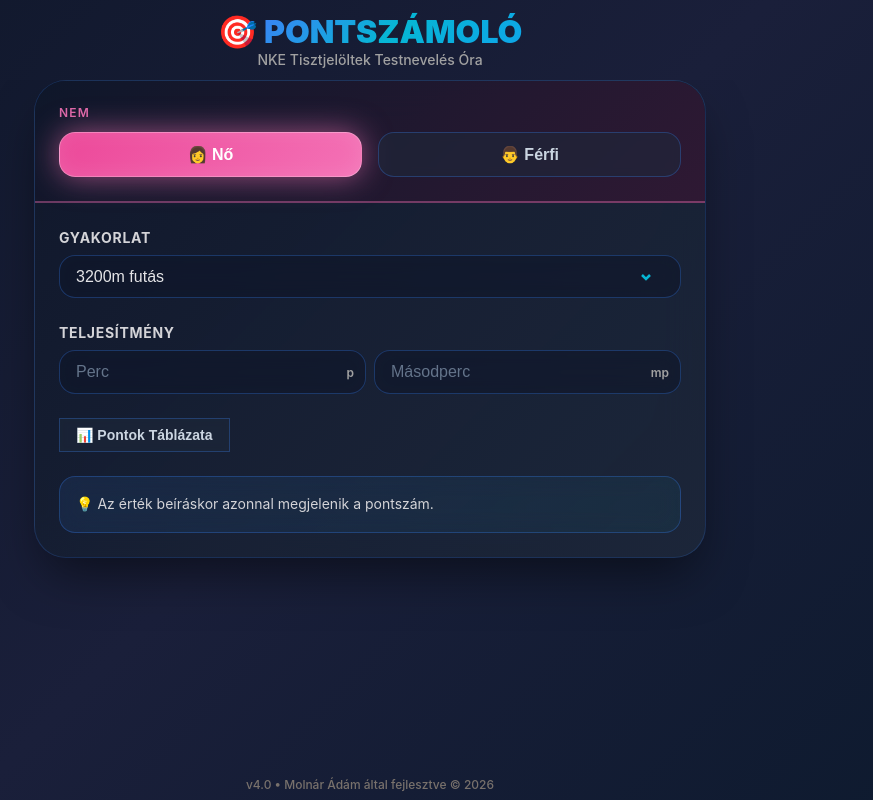
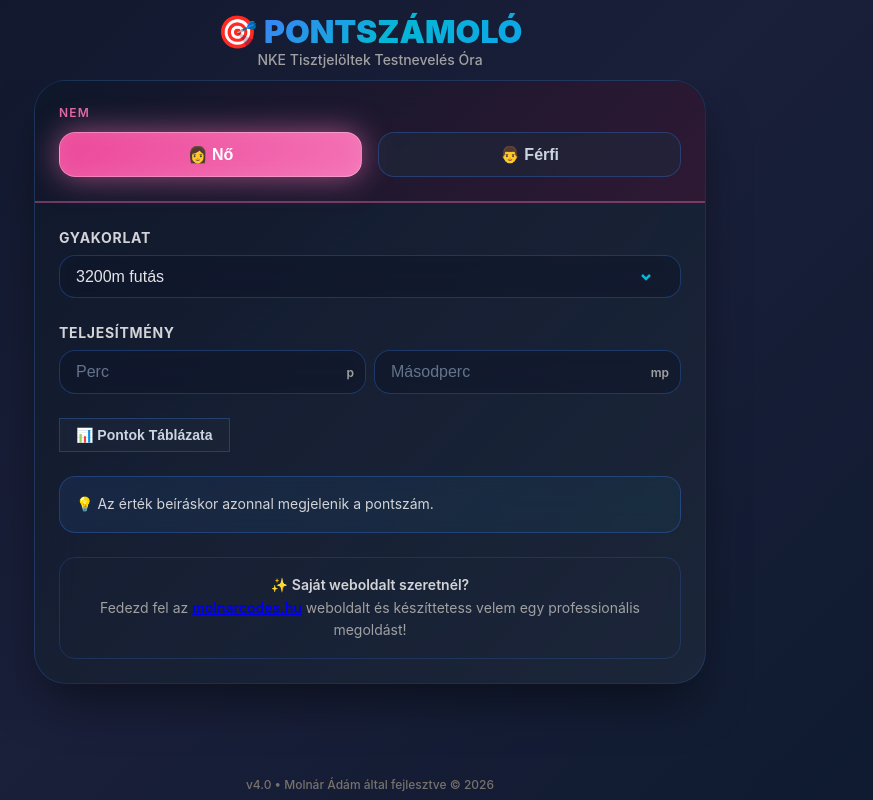
Before and after one commit to molnaredom/nke-testneveles-pontszamolo, a React (Vite) app: page / in a window 1280 px wide. Shown: the whole page, without its empty margins (270-1143 px from the left). Built offline with nearby package versions, Linux system fonts and the light colour scheme.

Commit message:
hirdetes

```diff
--- a/src/components/ScoreCalculator.tsx
+++ b/src/components/ScoreCalculator.tsx
@@ -293,6 +293,29 @@ export function ScoreCalculator() {
                   />
                 )}
               </div>
+
+              {/* Advertisement Banner */}
+              <div className="mt-8 sm:mt-12 bg-gradient-to-r from-purple-900/30 to-blue-900/30 border border-purple-500/30 p-3 sm:p-4 rounded-2xl text-center">
+                <p className="text-gray-300 text-xs sm:text-sm leading-relaxed">
+                  <span className="text-purple-400 font-semibold">
+                    ✨ Saját weboldalt szeretnél?
+                  </span>
+                  <br />
+                  <span className="text-gray-400">
+                    Fedezd fel az{" "}
+                    <a
+                      href="https://molnarcodes.hu"
+                      target="_blank"
+                      rel="noopener noreferrer"
+                      className="text-purple-400 hover:text-purple-300 font-semibold underline"
+                    >
+                      molnarcodes.hu
+                    </a>{" "}
+                    weboldalt és készíttetess velem egy professionális
+                    megoldást!
+                  </span>
+                </p>
+              </div>
             </div>
           </div>
         </div>
```
